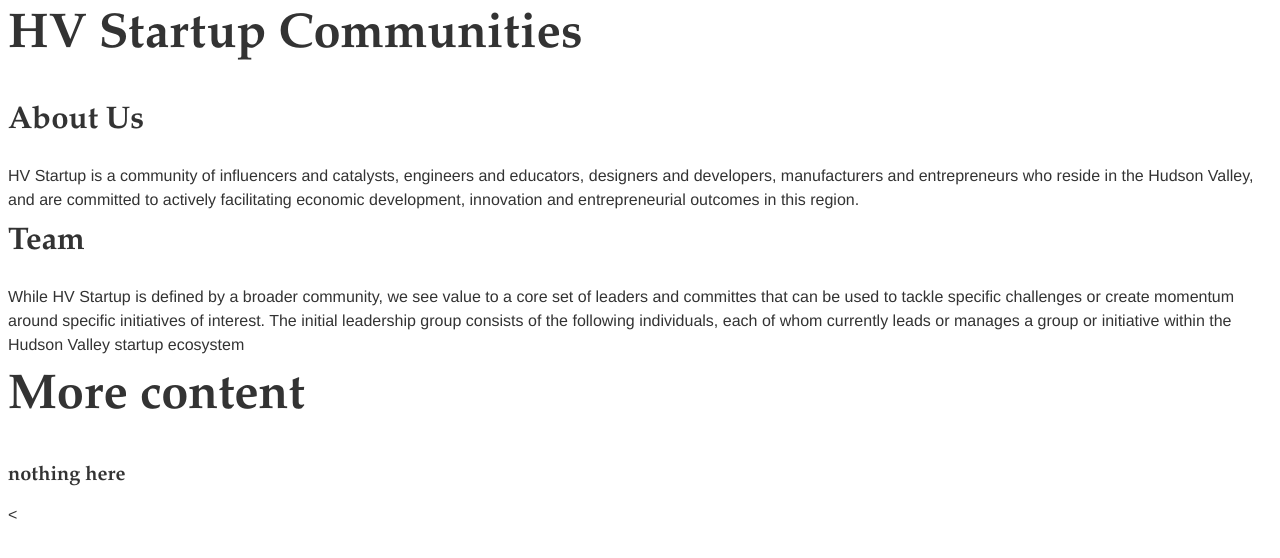
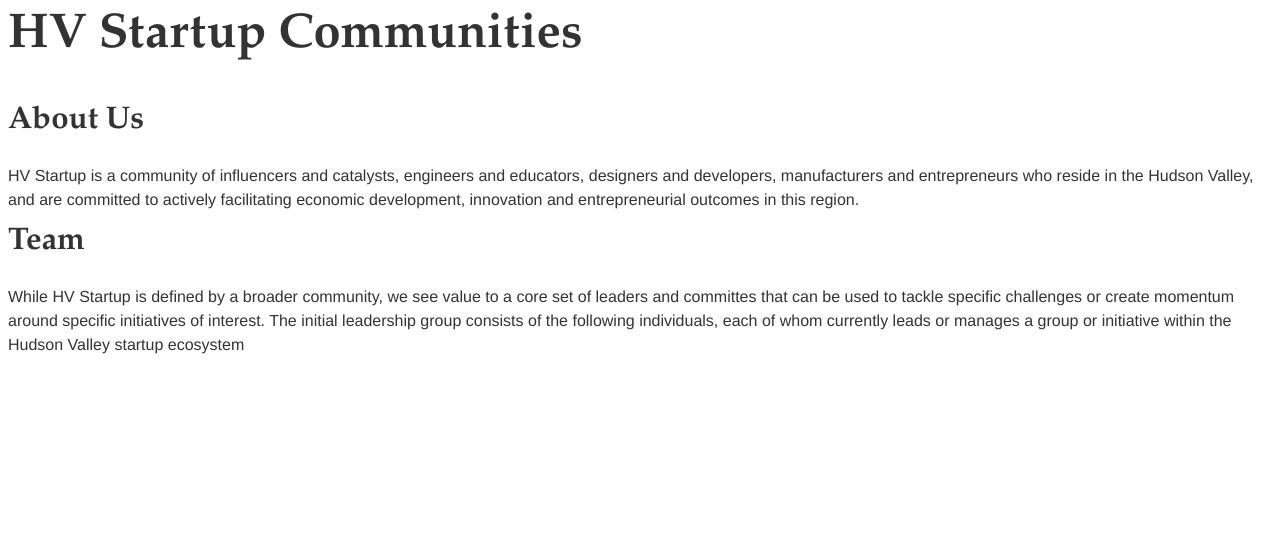
Before and after one commit to hvstartup/hvstartup.github.io, a Jekyll site: the page built from index.html, in a window 1280 px wide. Shown: the top 558 px of the page. Built offline with Jekyll 4.4.1, drawn with Linux system fonts in a browser that asks for light colours.

Commit message:
Revert "test nityas theory"
This reverts commit e56718ce5a9bff2c4b052d64613bad8c6a94d45c.

```diff
--- a/_layouts/default.html
+++ b/_layouts/default.html
@@ -9,8 +9,5 @@
   </head>
   <body>
     {{ content }}
-    <h3>nothing here</h3>
-    {{ content2 }}
   </body>
-  <
 </html>
--- a/index.html
+++ b/index.html
@@ -11,7 +11,3 @@
   <h2>Team</h2>
   <p>While HV Startup is defined by a broader community, we see value to a core set of leaders and committes that can be used to tackle specific challenges or create momentum around specific initiatives of interest. The initial leadership group consists of the following individuals, each of whom currently leads or manages a group or initiative within the Hudson Valley startup ecosystem</p>
 </div>
-
-<div id=content2>
-  <h1>More content</h1>
-</div>
```
